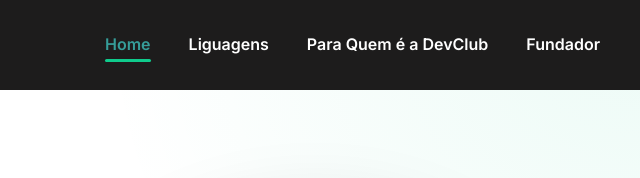
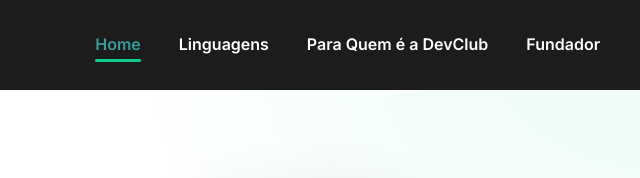
Before and after one commit to Daniellasso/devclub-landing-page, a plain HTML site: page index.html in a window 1280 px wide. Shown: the top 178 px of the page, 640-1280 px from the left. Drawn offline with Linux system fonts and the light colour scheme.

Commit message:
Atualização do campo do header

```diff
--- a/index.html
+++ b/index.html
@@ -38,7 +38,7 @@
 
                     <li><a href="#home">Home</a></li>
 
-                    <li><a href="#languages">Liguagens</a></li>
+                    <li><a href="#languages">Linguagens</a></li>
 
                     <li><a href="#sobre">Para Quem é a DevClub</a></li>
 
```
